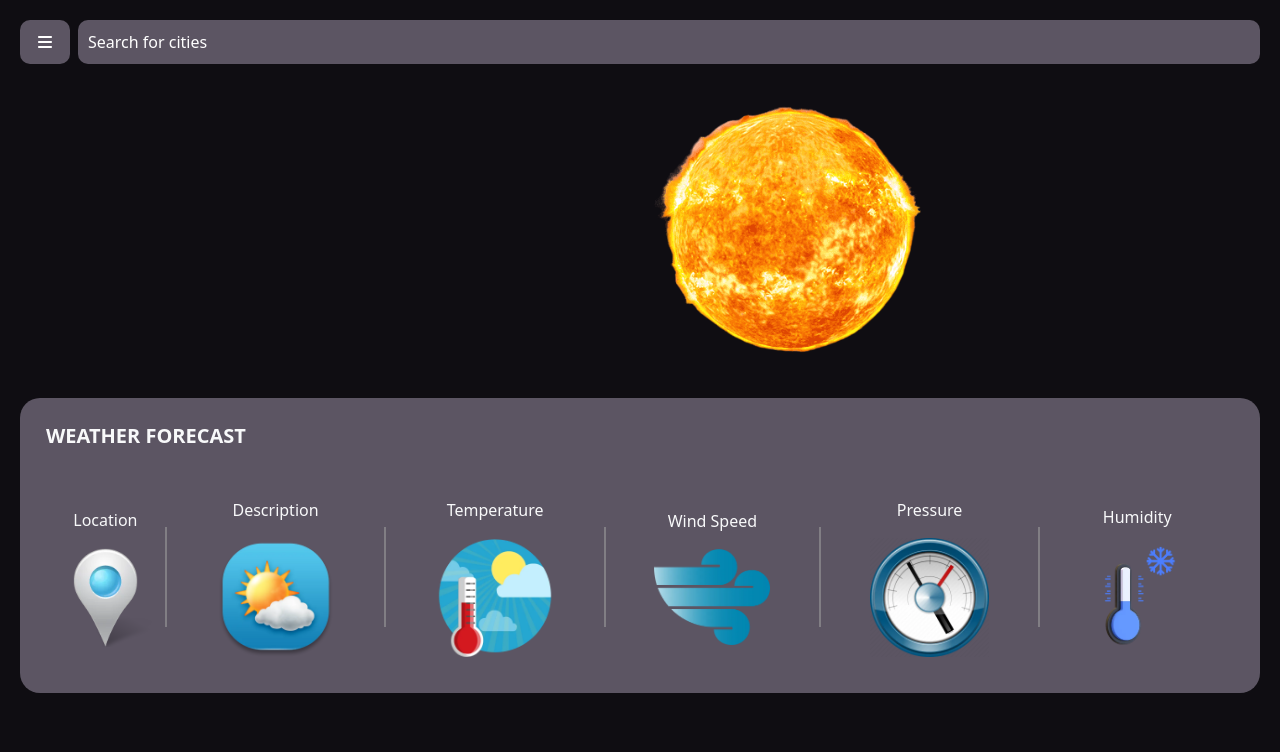
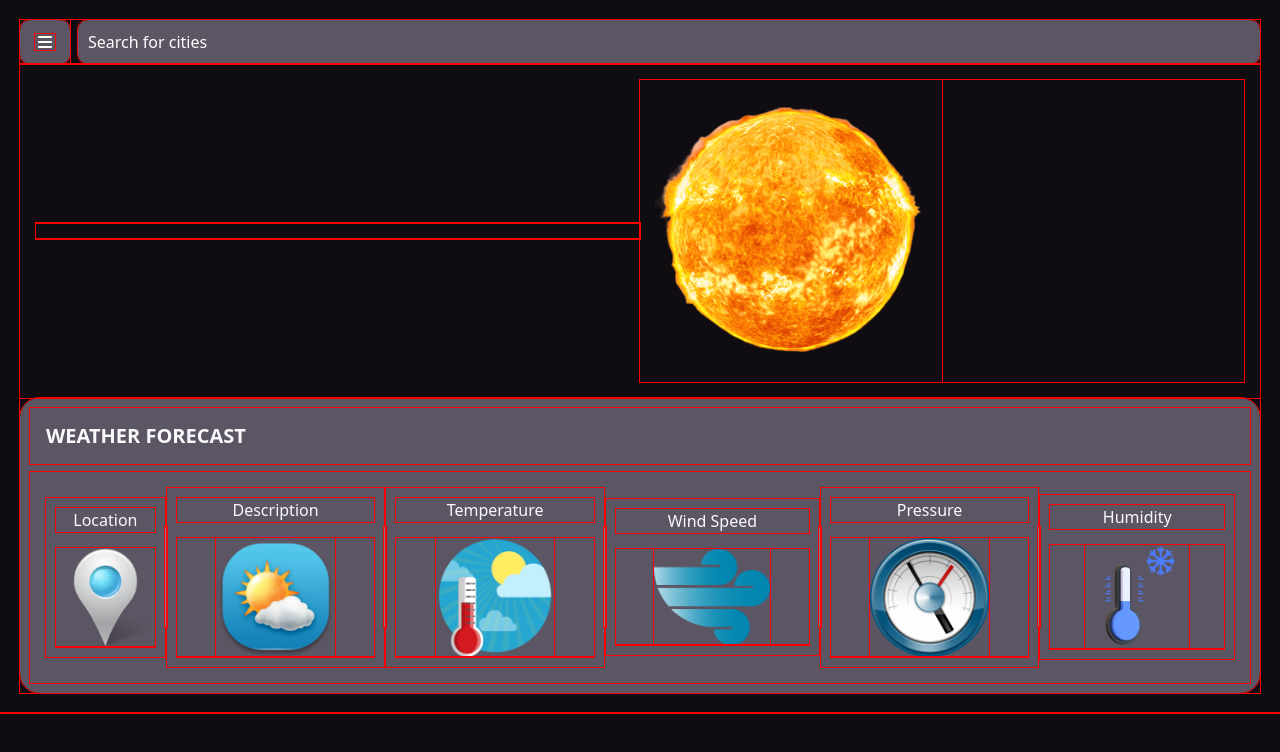
Before and after one commit to Oke-Precious/Weather-App, a plain HTML site: page index.html in a window 1280 px wide. Drawn offline with Linux system fonts and the light colour scheme.

Commit message:
index.html

```diff
--- a/async.html
+++ b/index.html
@@ -63,33 +63,33 @@
                     <div class="forecastBorder"></div>
                     <div class="forecast">
                         <p id="">Description</p>
-                        <div class="w-100"><img src="./weather description.webp" alt="" class="cloud"></div>
+                        <div class="w-100 imgCon"><img src="./weather description.webp" alt="" class="cloud"></div>
                         <div class="fs-5 text-warning" id="descript"></div>
                     </div>
                     <div class="forecastBorder"></div>
                     <div class="forecast">
                         <p id="">Temperature</p>
-                        <div class="w-100"><img src="./temperature.webp" alt="" class="cloud"></div>
+                        <div class="w-100 imgCon"><img src="./temperature.webp" alt="" class="cloud"></div>
                         <div class="fs-5 text-warning" id="temper"></div>
                     </div>
 
                     <div class="forecastBorder"></div>
                     <div class="forecast">
                         <p id="">Wind Speed</p>
-                        <div class="w-100"><img src="./wind speed.webp" alt="" class="cloud"></div>
+                        <div class="w-100 imgCon"><img src="./wind speed.webp" alt="" class="cloud"></div>
                         <div class="fs-5 text-warning" id="wind"></div>
                     </div>
                     <div class="forecastBorder"></div>
                     <div class="forecast">
 
                         <p id="">Pressure</p>
-                        <div class="w-100"><img src="./Barometer.webp" alt="" class="cloud"></div>
+                        <div class="w-100 imgCon"><img src="./Barometer.webp" alt="" class="cloud"></div>
                         <div class="fs-5 text-warning" id="pressure"></div>
                     </div>
                     <div class="forecastBorder"></div>
                     <div class="forecast">
                         <p id="">Humidity</p>
-                        <div class="w-100"><img src="./humidity.webp" alt="" class="cloud"></div>
+                        <div class="w-100 imgCon"><img src="./humidity.webp" alt="" class="cloud"></div>
                         <div class="fs-5 text-warning" id="humidity"></div>
                     </div>
                 </div>
--- a/style.css
+++ b/style.css
@@ -2,7 +2,7 @@
     padding: 0;
     margin: 0;
     box-sizing: border-box;
-    /* outline: red 1px solid ; */
+    outline: red 1px solid ;
 }
 body{
     background-color: rgb(33, 33, 71);
```
Also changed, not shown: netflix.html (deleted, +0 -22 lines).
